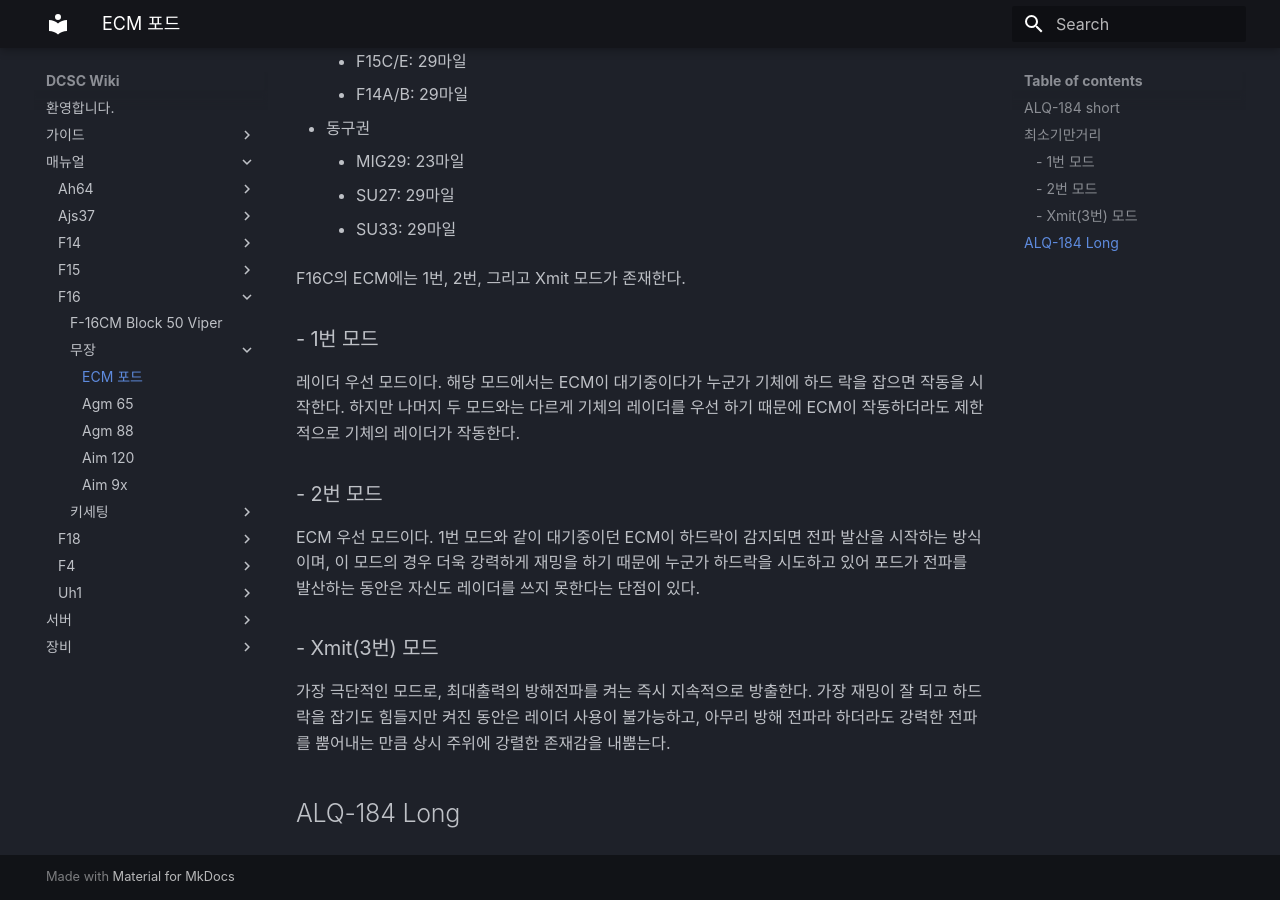
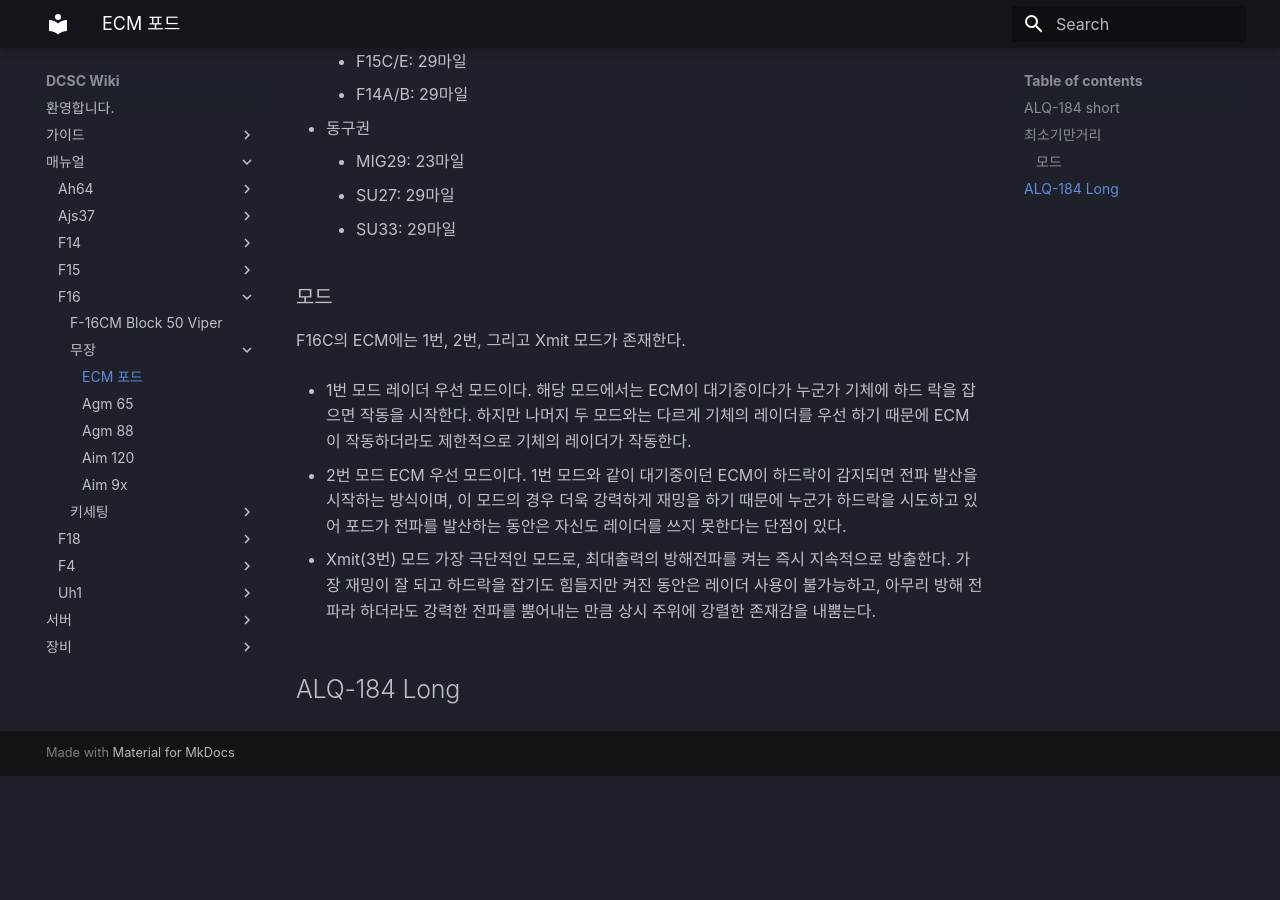
Before and after one commit to dcs-c/dcs-c.github.io, an MkDocs documentation site: the page built from docs/매뉴얼/f16/무장/ECM POD.md, in a window 1280 px wide and 900 px high, scrolled down 860 px. Built offline with MkDocs 1.6.1 and Material for MkDocs 9.7.7, drawn with Linux system fonts in a browser that asks for light colours; some web fonts are replaced; after the commit the page ends 1636 px from its top, so only the background shows below that; some of the changed lines change nothing that is shown.

Commit message:
Update ECM POD.md

```diff
--- a/docs/매뉴얼/f16/무장/ECM POD.md
+++ b/docs/매뉴얼/f16/무장/ECM POD.md
@@ -38,16 +38,30 @@
     * SU27: 29마일
     * SU33: 29마일
 
+### 모드
+
 
 F16C의 ECM에는 1번, 2번, 그리고 Xmit 모드가 존재한다.
 
 
-### - 1번 모드
+- 1번 모드
 레이더 우선 모드이다. 해당 모드에서는 ECM이 대기중이다가 누군가 기체에 하드 락을 잡으면 작동을 시작한다. 하지만 나머지 두 모드와는 다르게 기체의 레이더를 우선 하기 때문에 ECM이 작동하더라도 제한적으로 기체의 레이더가 작동한다.
-### - 2번 모드
+
+
+
+
+- 2번 모드
 ECM 우선 모드이다. 1번 모드와 같이 대기중이던 ECM이 하드락이 감지되면 전파 발산을 시작하는 방식이며, 이 모드의 경우 더욱 강력하게 재밍을 하기 때문에 누군가 하드락을 시도하고 있어 포드가 전파를 발산하는 동안은 자신도 레이더를 쓰지 못한다는 단점이 있다.
-### - Xmit(3번) 모드
+
+
+
+
+- Xmit(3번) 모드
 가장 극단적인 모드로, 최대출력의 방해전파를 켜는 즉시 지속적으로 방출한다. 가장 재밍이 잘 되고 하드락을 잡기도 힘들지만 켜진 동안은 레이더 사용이 불가능하고, 아무리 방해 전파라 하더라도 강력한 전파를 뿜어내는 만큼 상시 주위에 강렬한 존재감을 내뿜는다.
 
 
+
+
+
+
 ## ALQ-184 Long
```
